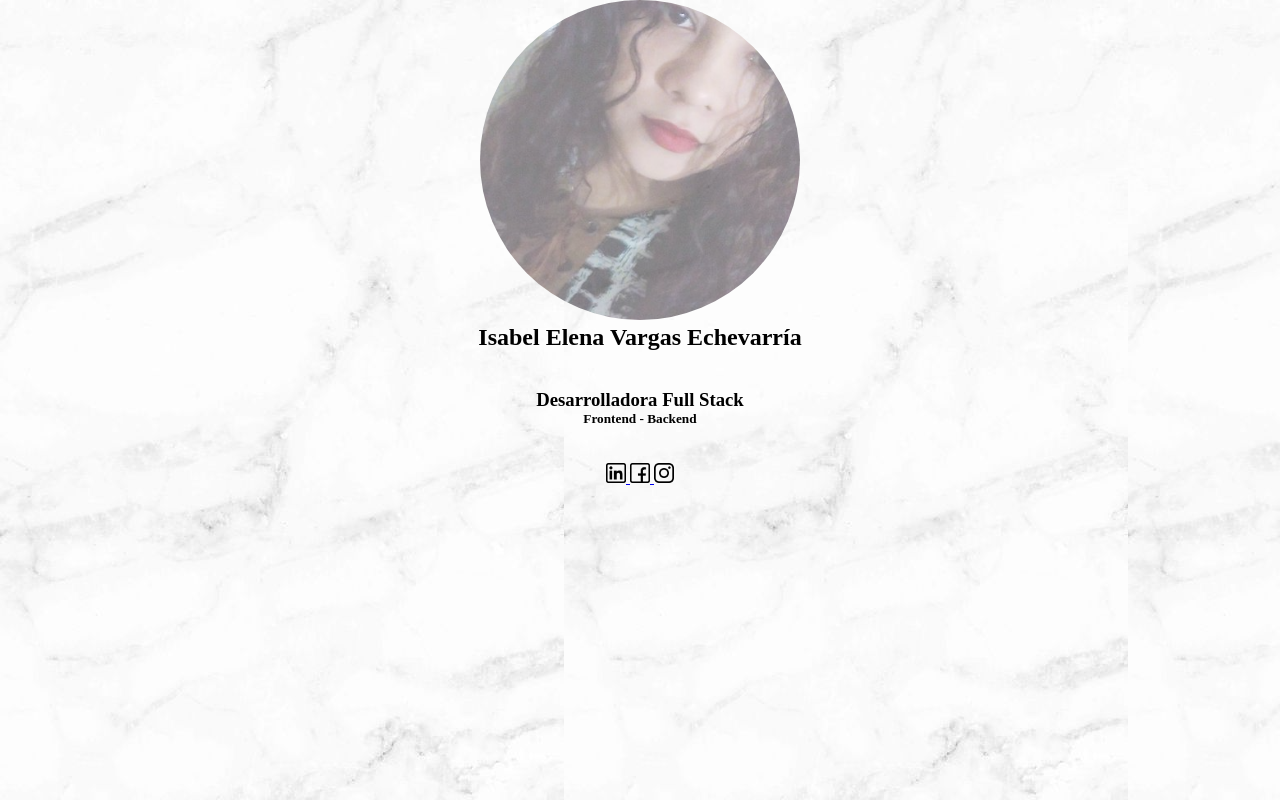
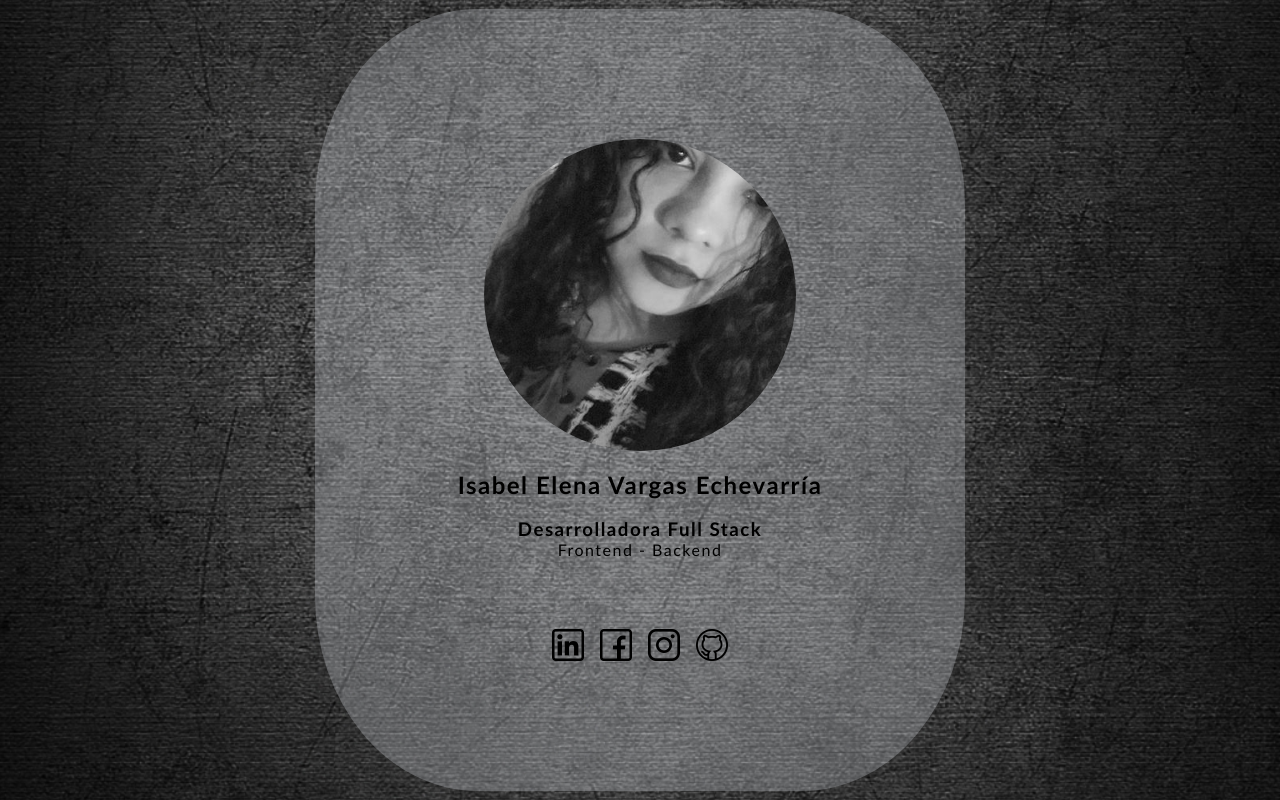
Before and after one commit to isavarch/Front-G18, a plain HTML site: page Practicas/paginapersonal.html in a window 1280 px wide. Drawn offline with Linux system fonts and the light colour scheme.

Commit message:
practica.sem.2

```diff
--- a/Practicas/paginapersonal.html
+++ b/Practicas/paginapersonal.html
@@ -7,32 +7,38 @@
     <link rel="stylesheet" href="stilos2.css">
     <title>Pagina Personal  </title>
 </head>
-<body class="mipagina">
+<body class="body">
     <div class="main">
         <header class="header">
             <figure class="image-container">
-                <img class="mifoto" src="./src/ieve.jpg" alt="isabeft">
+                <img class="mifoto" src="./src/ieve.jpg" alt="Isabel foto">
             </figure>
         </header>
         <article class="article">
             <h1>Isabel Elena Vargas Echevarría</h1><br>
             <h3>Desarrolladora Full Stack</h3>
-            <h5>Frontend - Backend</h5>
+            <p>Frontend - Backend</p>
         </article>
+
+        <br><br>
+        <footer>
+            <a href="https://www.linkedin.com/" class="icon">
+                <img src="./src/linkedin.png" width="20" class="icon-link">
+            </a>
+            <a href="https://www.facebook.com/" class="icon">
+                <img src="/Practicas/src/facebook.png" width="20" class="icon-link">
+            </a>
+            <a href="https://www.instagram.com/" class="icon">
+                <img src="./src/instagram.png" width="20" class="icon-link">
+            </a>
+            <a href="https://github.com/isavarch" class="icon">
+                <img src="./src/github.png" width="20" class="icon-link">
+            </a>
+        </footer>
+
     </div>
 
 </body>
 
-<br><br>
-<footer>
-    <a href="https://www.linkedin.com/">
-        <img src="./src/linkedin.png" width="20">
-    </a>
-    <a href="https://www.facebook.com/">
-        <img src="/Practicas/src/facebook.png" width="20">
-    </a>
-    <a href="https://www.instagram.com/">
-        <img src="./src/instagram.png" width="20">
-    </a>
-</footer>
+
 </html>
--- a/Practicas/stilos2.css
+++ b/Practicas/stilos2.css
@@ -3,25 +3,67 @@
     padding: 0;
 }
 
-.main {
+.body{
+    display: flex;
     align-items: center;
+    justify-content: center;
+    color: rgb(0, 0, 0);
     text-align: center;
+    font-family: 'Gill Sans', 'Gill Sans MT', Calibri, 'Trebuchet MS', sans-serif;
+    background-image: url("./src/blackbackground.jpg");
+    background-size: cover;
+    background-position: center;
+    min-height: 100vh;
 }
 
-.mipagina{
-    background: url("./src/fondoblanco.jpg");
-}
 
 .mifoto{
     border-radius: 50%;
-    object-fit: cover;
-    width: 25%;
-    opacity: .5;
+    width: 80%;
+    filter: grayscale(100%);
 }
 
-h3{
-    margin-top: 20px;
+.mifoto:hover{
+    filter: grayscale(0%);
+    transition: all 0.6s ease;
+
 }
+
+
+
+.article{
+    letter-spacing: 1.5px;
+    margin: 0%;
+}
+
+.main{
+    background-color: hsla(225, 18%, 87%, 0.288);
+    padding: 130px;
+    border-radius: 25%;
+    display: flex;
+    flex-direction: column;
+    gap: 1rem;
+
+}
+
+
+
 footer{
-    text-align: center;
+    display: flex;
+    gap: 1rem;
+    justify-content: center;
 }
+
+.icon{
+    display: flex;
+    transition: all 0.5s;
+    max-width: 2rem;
+}
+
+.icon:hover{
+    transform: scale(1.25);
+}
+
+.icon-link{
+    width:100%
+}
```
Also changed, not shown: index.html (+1 -0 lines), Practicas/src/github.png (added).
